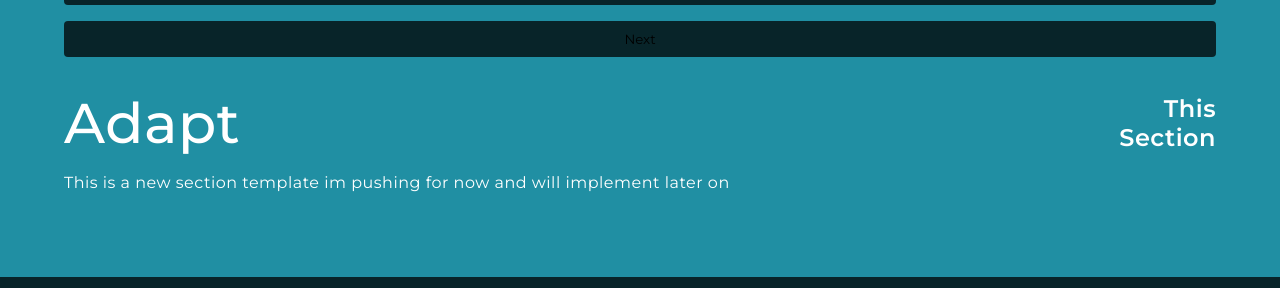
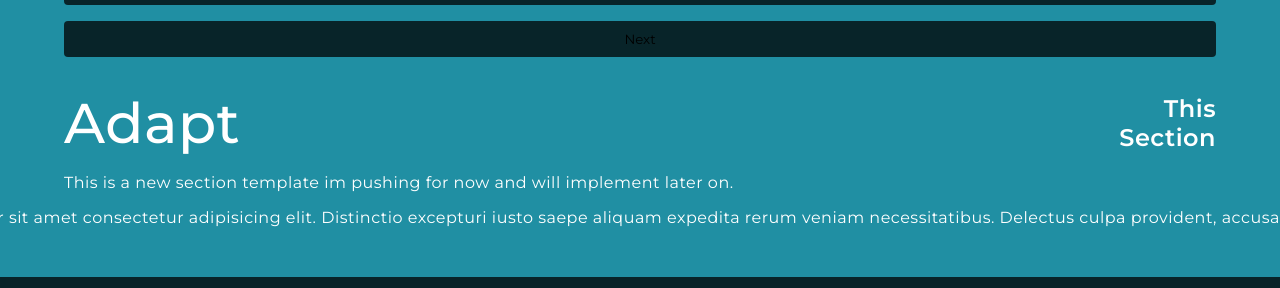
Before and after one commit to strawhat19/Next-13-Treasure-Game, a Next.js app: page / in a window 1280 px wide. Shown: the part 483-771 px from the top of the page. Built offline with nearby package versions, Linux system fonts and the light colour scheme; no server answers.

Commit message:
Sliding Text

```diff
--- a/app/home.tsx
+++ b/app/home.tsx
@@ -96,7 +96,8 @@ export default function Home() {
     </Section>
     {devEnv && <Section>
       <Header title={`Adapt`} subtitle={`This Section`} />
-      This is a new section template im pushing for now and will implement later on
+      This is a new section template im pushing for now and will implement later on.
+      <div id="scroll-text">Lorem ipsum dolor sit amet consectetur adipisicing elit. Distinctio excepturi iusto saepe aliquam expedita rerum veniam necessitatibus. Delectus culpa provident, accusantium ad hic ea est beatae temporibus omnis distinctio repellat rem! Qui fuga inventore doloremque, ab tempore ipsa minus dolorem vel dolorum excepturi aliquam vitae ducimus soluta autem veniam incidunt!</div>
     </Section>}
   </div>
 }
--- a/styles/global.css
+++ b/styles/global.css
@@ -391,6 +391,7 @@ header .menu.mobileNav li a {
   grid-gap: 1em;
   margin: 0 auto;
   padding: 1em 0;
+  overflow: hidden;
   -webkit-box-align: center;
       -ms-flex-align: center;
           align-items: center;
@@ -775,4 +776,39 @@ footer .vertical-sep.fas.fa-undo, footer i.fas.fa-undo {
     color-scheme: dark;
   }
 }
+
+#scroll-text {
+  width: 200%;
+  text-overflow: clip;
+  white-space: nowrap;
+  /* animation properties */
+  transform: translateX(100%);
+  -moz-transform: translateX(100%);
+  -webkit-transform: translateX(100%);
+  animation: my-animation 10s linear infinite;
+  -moz-animation: my-animation 10s linear infinite;
+  -webkit-animation: my-animation 10s linear infinite;
+  /* for Firefox */
+  /* for Chrome */
+}
+
+@-webkit-keyframes my-animation {
+  from {
+    -webkit-transform: translateX(100%);
+  }
+  to {
+    -webkit-transform: translateX(-100%);
+  }
+}
+
+@keyframes my-animation {
+  from {
+    -webkit-transform: translateX(100%);
+    transform: translateX(100%);
+  }
+  to {
+    -webkit-transform: translateX(-100%);
+    transform: translateX(-100%);
+  }
+}
 /*# sourceMappingURL=global.css.map */
--- a/styles/global.scss
+++ b/styles/global.scss
@@ -280,6 +280,7 @@ header {
         grid-gap: 1em;
         margin: 0 auto;
         padding: 1em 0;
+        overflow: hidden;
         align-items: center;
         justify-content: space-between;
         article {
@@ -542,3 +543,55 @@ footer {
         color-scheme: dark;
     }
 }
+
+#scroll-text {
+
+    width: 200%;
+    // overflow: hidden;
+    text-overflow: clip;
+    white-space: nowrap;
+
+    /* animation properties */
+    transform: translateX(100%);
+    -moz-transform: translateX(100%);
+    -webkit-transform: translateX(100%);
+    animation: my-animation 10s linear infinite;
+    -moz-animation: my-animation 10s linear infinite;
+    -webkit-animation: my-animation 10s linear infinite;
+
+    /* for Firefox */
+    @-moz-keyframes my-animation {
+        from {
+            -moz-transform: translateX(100%);
+        }
+
+        to {
+            -moz-transform: translateX(-100%);
+        }
+    }
+
+    /* for Chrome */
+    @-webkit-keyframes my-animation {
+        from {
+            -webkit-transform: translateX(100%);
+        }
+
+        to {
+            -webkit-transform: translateX(-100%);
+        }
+    }
+}
+
+@keyframes my-animation {
+    from {
+        -moz-transform: translateX(100%);
+        -webkit-transform: translateX(100%);
+        transform: translateX(100%);
+    }
+
+    to {
+        -moz-transform: translateX(-100%);
+        -webkit-transform: translateX(-100%);
+        transform: translateX(-100%);
+    }
+}
```
Also changed, not shown: 1 other file (tests, documents, lock files or other folders).
